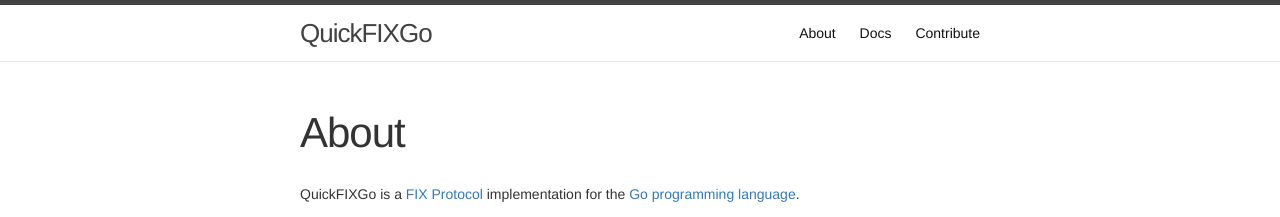
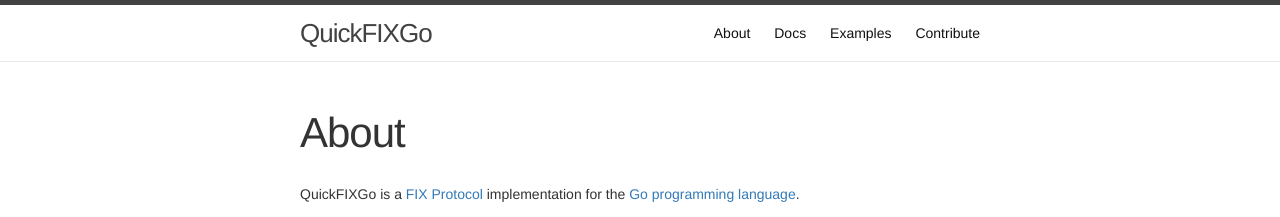
Before and after one commit to quickfixgo/quickfixgo.github.io, a Jekyll site: the page built from about.md, in a window 1280 px wide. Shown: the top 217 px of the page. Built offline with Jekyll 4.4.1, drawn with Linux system fonts in a browser that asks for light colours.

Commit message:
link to examples

```diff
--- a/_includes/header.html
+++ b/_includes/header.html
@@ -20,6 +20,7 @@
           {% endif %}
         {% endfor %}
           <a class="page-link" href="https://godoc.org/github.com/quickfixgo/quickfix">Docs</a>
+          <a class="page-link" href="https://github.com/quickfixgo/examples">Examples</a>
           <a class="page-link" href="http://github.com/quickfixgo/quickfix">Contribute</a>
       </div>
     </nav>
```
